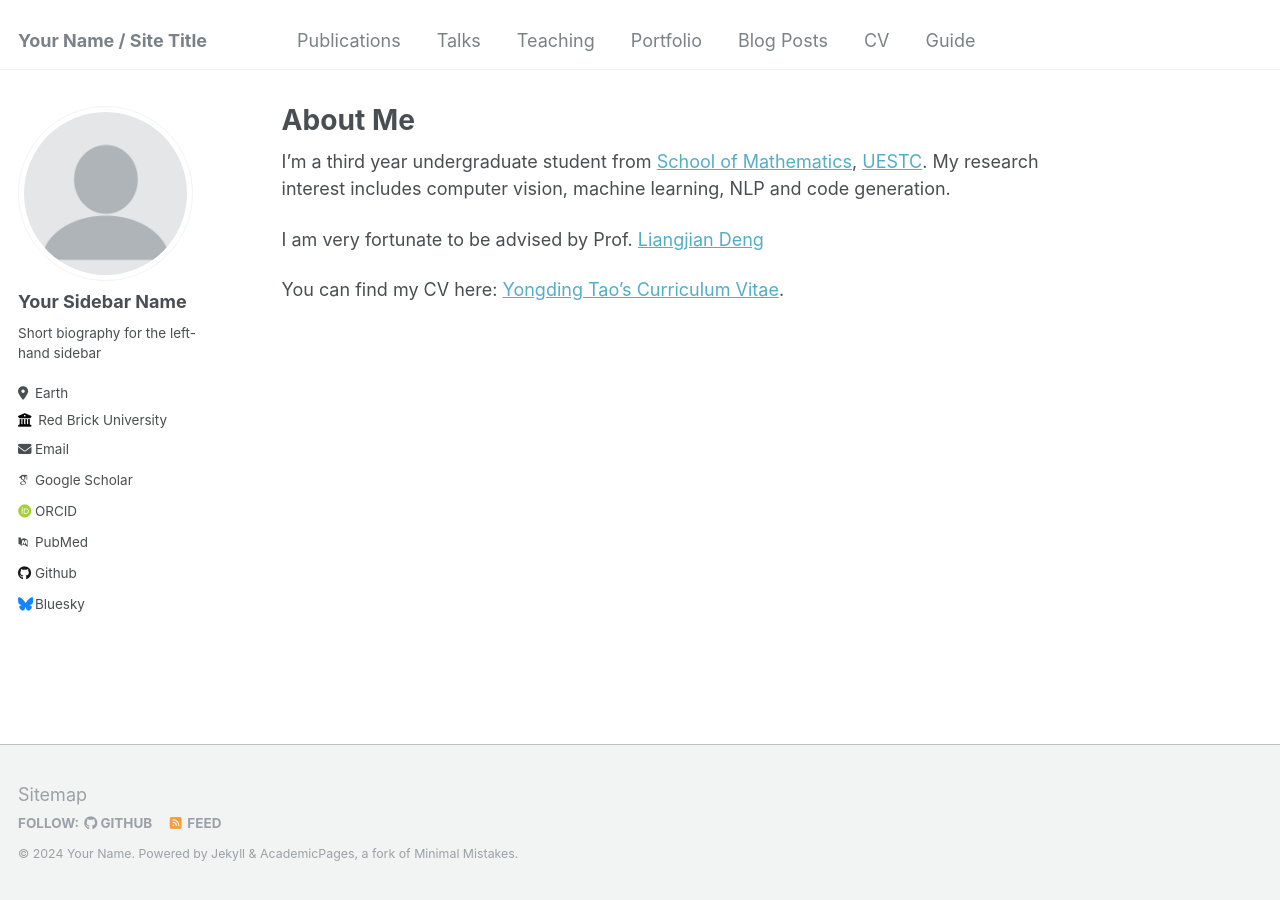
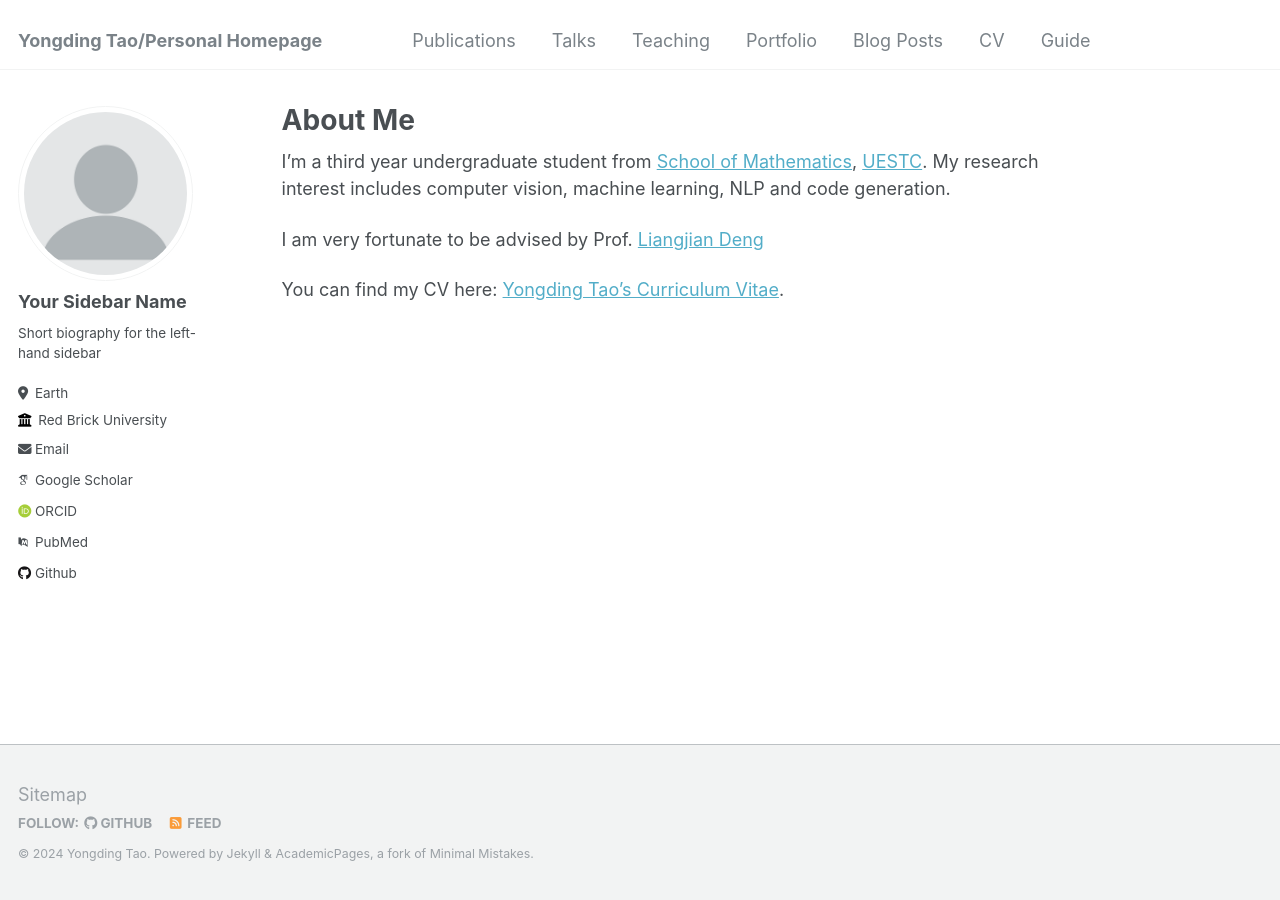
Before and after one commit to Yongding-Tao/Yongding-Tao.github.io, a Jekyll site: the page built from _pages/about.md, in a window 1280 px wide. Built offline with Jekyll 4.4.1, drawn with Linux system fonts in a browser that asks for light colours; some web fonts are replaced.

Commit message:
Update _config.yml

```diff
--- a/_config.yml
+++ b/_config.yml
@@ -8,13 +8,13 @@
 
 # Basic Site Settings
 locale                   : "en-US"
-title                    : "Your Name / Site Title"
+title                    : "Yongding Tao/Personal Homepage"
 title_separator          : "-"
-name                     : &name "Your Name"
+name                     : &name "Yongding Tao"
 description              : &description "personal description"
-url                      : https://academicpages.github.io # the base hostname & protocol for your site e.g. "https://mmistakes.github.io"
+url                      : https://Yongding-Tao.github.io # the base hostname & protocol for your site e.g. "https://mmistakes.github.io"
 baseurl                  : "" # the subpath of your site, e.g. "/blog"
-repository               : "academicpages/academicpages.github.io"
+repository               : "Yongding-Tao/Yongding-Tao.github.io"
 
 # Site Author - The following control what appear as part of the author content on the side bar.
 #               If a field is blank the icon and link will not appear, otherwise it will be shown.
@@ -43,12 +43,12 @@ author:
   bitbucket        : # Username - Update with your username on the site
   codepen          : # Username
   dribbble         : # Username
-  github           : "academicpages"
+  github           : "Yongding-Tao"
   kaggle           : # Username
   stackoverflow    : # User number or user number and name (i.e., use "1" or "1/jeff-atwood")
 
   # Social media
-  bluesky          : "bsky.app" # Replace this with you Bluesky username
+  bluesky          : # "bsky.app" # Replace this with you Bluesky username
   facebook         : # Username
   flickr           : # Username
   foursquare       : # Username
```
